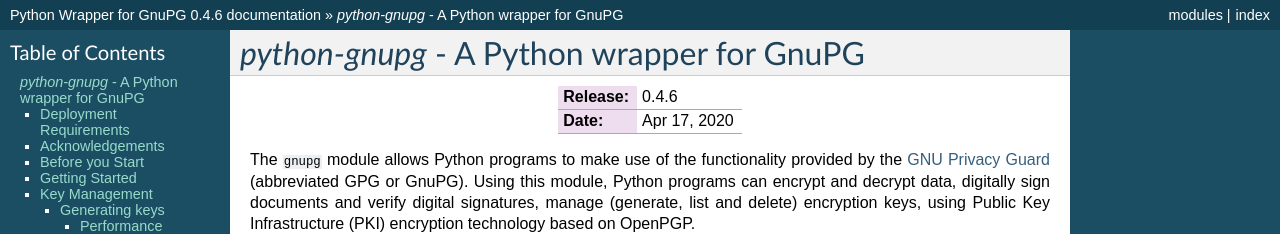
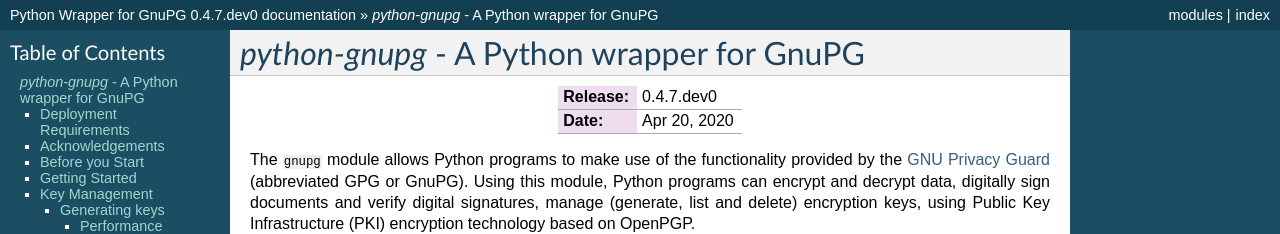
Before and after one commit to vsajip/python-gnupg, a Sphinx documentation site: the page built from docs/index.rst, in a window 1280 px wide and 900 px high. Shown: the top 234 px of the window. Built offline with Sphinx 7.4.7, drawn with Linux system fonts in a browser that asks for light colours; some of the changed text lies outside the part shown.

Commit message:
Bump version.

```diff
--- a/docs/conf.py
+++ b/docs/conf.py
@@ -11,7 +11,7 @@
 # All configuration values have a default; values that are commented out
 # serve to show the default.
 
-import sys, os
+import datetime, os, sys
 
 # If extensions (or modules to document with autodoc) are in another directory,
 # add these directories to sys.path here. If the directory is relative to the
@@ -49,8 +49,11 @@
 sys.path.insert(0, os.path.dirname(os.path.dirname(__file__)))
 from gnupg import __version__ as release, __date__ as today
 version = '.'.join(release.split('.')[:2])
-today = today.split()[0][1:].split('-')
-today = '%s %s, %s' % (today[1], today[0], today[2])
+if '.dev' in release:
+    today = datetime.date.today().strftime('%b %d, %Y')
+else:
+    today = today.split()[0][1:].split('-')
+    today = '%s %s, %s' % (today[1], today[0], today[2])
 
 # The language for content autogenerated by Sphinx. Refer to documentation
 # for a list of supported languages.
--- a/gnupg.py
+++ b/gnupg.py
@@ -32,7 +32,7 @@
 A unittest harness (test_gnupg.py) has also been added.
 """
 
-__version__ = "0.4.6"
+__version__ = "0.4.7.dev0"
 __author__ = "Vinay Sajip"
 __date__  = "$17-Apr-2020 09:35:35$"
 
```
